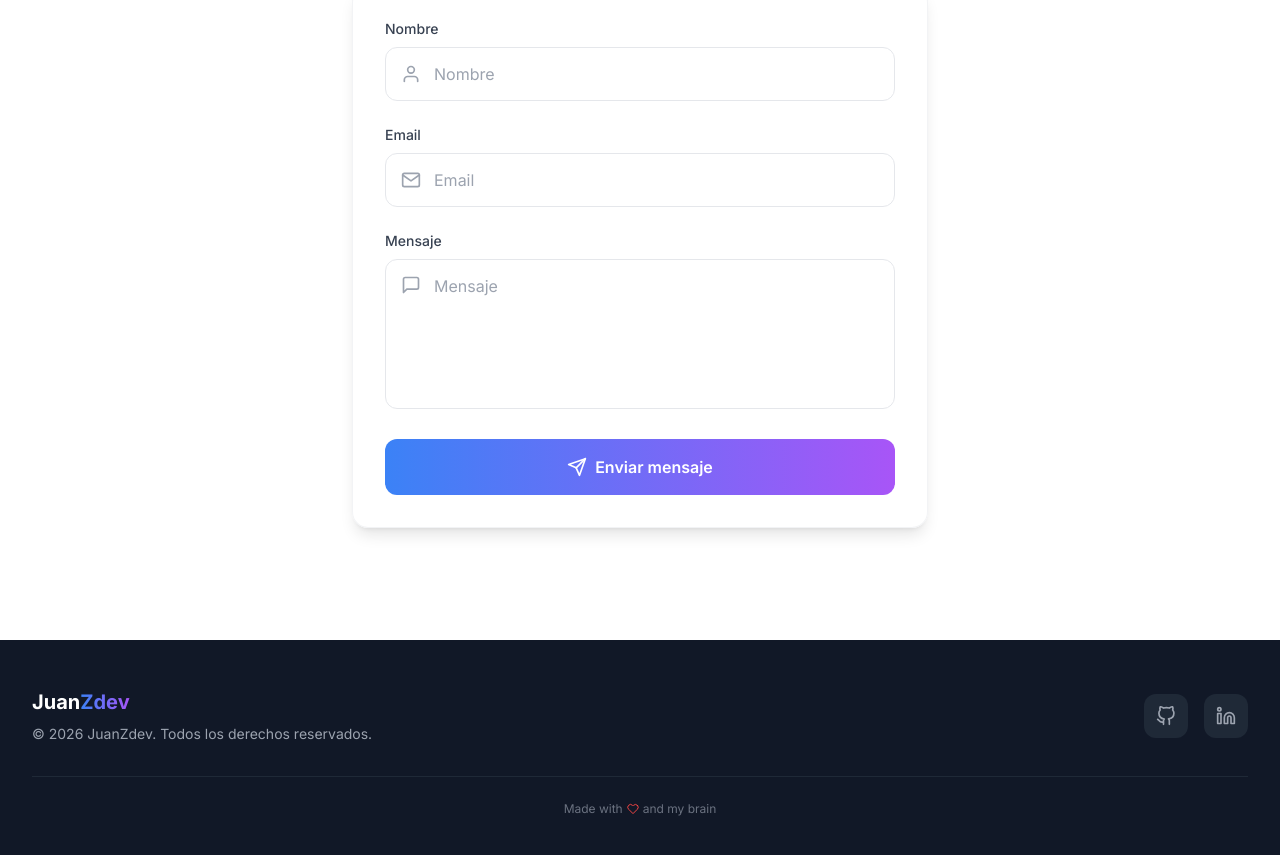
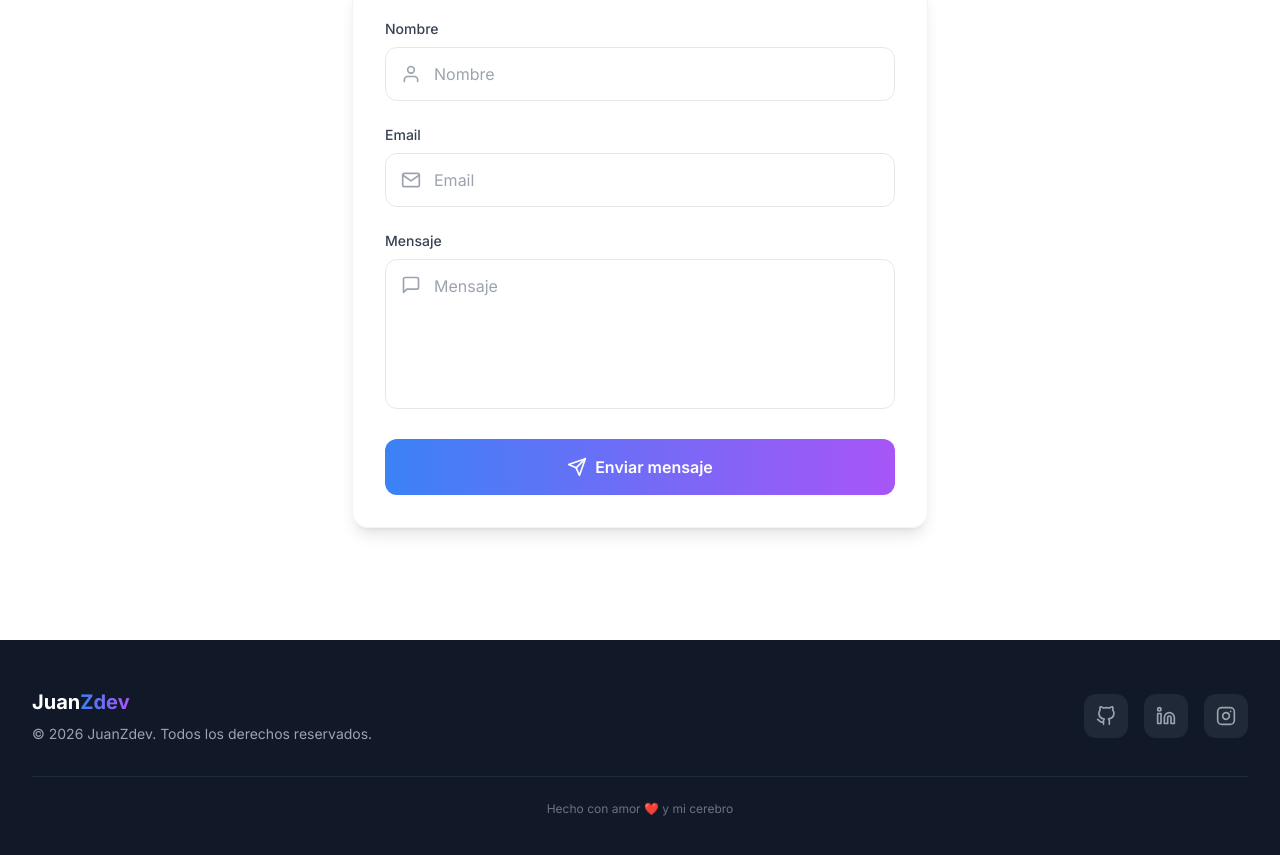
Before and after one commit to JuanZorrilla95/portafolio2024, a React (Create React App) app: page / in a window 1280 px wide. Shown: the part 4373-5228 px from the top of the page. Built offline with nearby package versions, Linux system fonts and the light colour scheme.

Commit message:
se añadió enlace a Instagram en el pie de página y se actualizó el texto del divisor en inglés y español

```diff
--- a/src/components/Footer.js
+++ b/src/components/Footer.js
@@ -1,7 +1,7 @@
 import React from 'react';
 import { useTranslation } from 'react-i18next';
 import { m } from 'framer-motion';
-import { FiGithub, FiLinkedin, FiHeart } from 'react-icons/fi';
+import { FiGithub, FiLinkedin, FiInstagram } from 'react-icons/fi';
 
 function Footer() {
   const { t } = useTranslation();
@@ -43,13 +43,26 @@ function Footer() {
             >
               <FiLinkedin className="w-5 h-5" />
             </m.a>
+            <m.a
+              whileHover={{ scale: 1.1, y: -2 }}
+              whileTap={{ scale: 0.95 }}
+              href="https://instagram.com/juanzdev"
+              target="_blank"
+              rel="noopener noreferrer"
+              className="p-3 rounded-xl bg-gray-800 dark:bg-gray-800 hover:bg-gray-700 dark:hover:bg-gray-700 text-gray-400 hover:text-white"
+            >
+              <FiInstagram className="w-5 h-5" />
+            </m.a>
           </div>
         </div>
+
+
 
         {/* Divider */}
         <div className="mt-8 pt-6 border-t border-gray-800">
           <p className="text-center text-gray-500 text-xs flex items-center justify-center gap-1">
-            Made with <FiHeart className="w-3 h-3 text-red-500" /> and my brain
+            {t('divider.text')}
+            {/* <FiHeart className="w-4 h-4 text-red-500" /> */}
           </p>
         </div>
       </div>
--- a/src/locales/en/translation.json
+++ b/src/locales/en/translation.json
@@ -92,5 +92,8 @@
   },
   "footer": {
     "rights": "All rights reserved."
-  }
+  },
+  "divider": {
+    "text": "Made with love ❤️ and my brain"
 }
+}
--- a/src/locales/es/translation.json
+++ b/src/locales/es/translation.json
@@ -91,11 +91,10 @@
     "messageRequired": "El mensaje es obligatorio"
   },
   "footer": {
-    "text": "Hecho con ❤️ y mi cerebro",
+
     "rights": "Todos los derechos reservados."
   },
   "divider": {
-    "madeWith": "Hecho con",
-    "andMyBrain": "y mi cerebro"
+    "text": "Hecho con amor ❤️ y mi cerebro"
   }
 }
```
